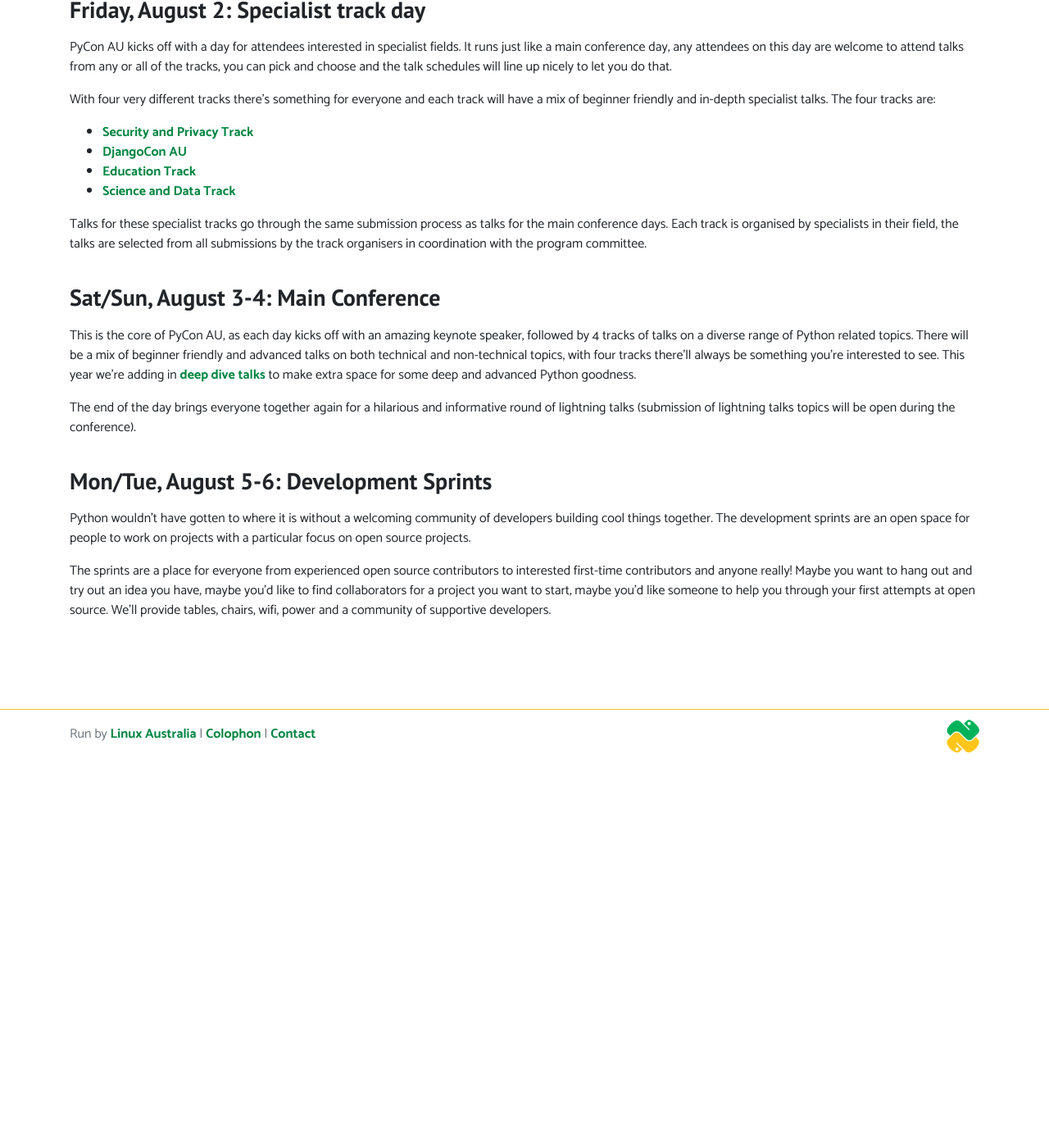
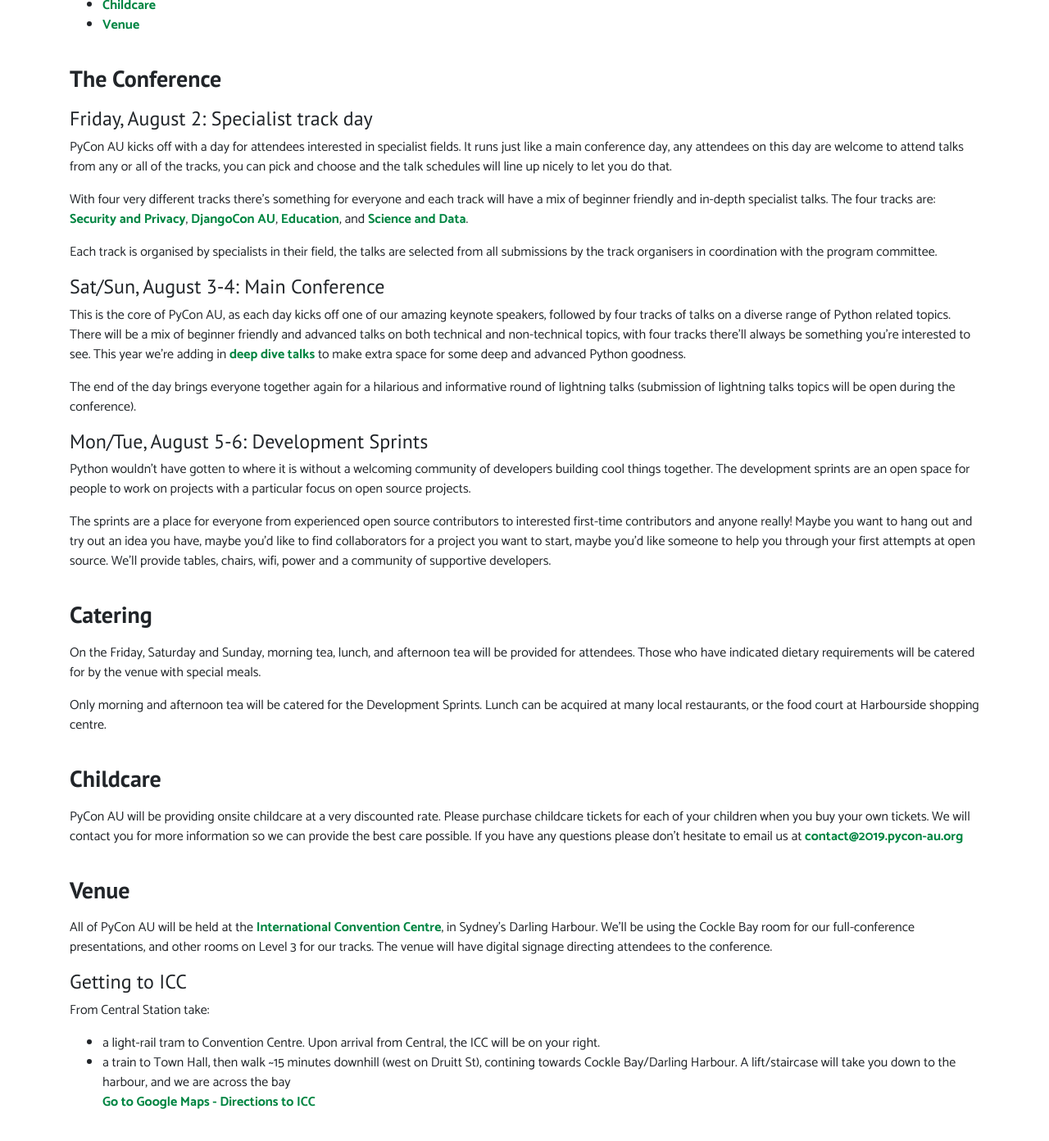
Before and after one commit to pyconau/2019.pycon-au.org, a Jekyll site: the page built from _pages/attend.md, in a window 1280 px wide and 1400 px high, scrolled down 475 px. Shown: the top 1392 px of the window at 82% size. Built offline with Jekyll 4.4.1, drawn with Linux system fonts in a browser that asks for light colours; some of the changed text lies outside the part shown.

Commit message:
add attend and ticket pages

```diff
--- a/_config.yml
+++ b/_config.yml
@@ -10,8 +10,8 @@ encoding: "bom|utf-8"
 navigationLinks:
  - {permalink: '/about/', text: "About"}
  - {permalink: '/news/', text: "News"}
- - {permalink: '/speak/', text: "Speak"}
  - {permalink: '/attend/', text: "Attend"}
+ - {permalink: '/attend/tickets/', text: "Tickets"}
  - {permalink: '/assistance/', text: "Financial Aid"}
  - {permalink: '/sponsor/', text: "Sponsor"}
  - {permalink: '/conduct/', text: "Conduct"}
@@ -24,6 +24,11 @@ conferenceDays:
  - Tuesday
 
 attendLinks:
+ - {permalink: '/attend/', text: "Attend"}
+ - {permalink: '/attend/tickets', text: "Tickets"}
+ - {permalink: '/attend/ticket-tiers', text: "Ticket Tiers"}
+ - {permalink: '/attend/shirts', text: "Shirts"}
+ - {permalink: '/attend/badges/', text: "Badges"}
 
 include:
  - _pages
--- /dev/null
+++ b/_includes/nav-attend.html
@@ -0,0 +1 @@
+<h6 class="attend-nav">See also: {% for nav in site.attendLinks %}{%- if nav.permalink == page.permalink -%}{{nav.text}}{%-else-%}<a href="{{nav.permalink}}">{{nav.text}}</a> {%-endif %}{% if forloop.last == false%}, {% endif%}{%endfor-%}</h6>
--- a/_pages/attend.md
+++ b/_pages/attend.md
@@ -3,35 +3,76 @@ layout: page
 title: Attend
 snake: rainbow
 permalink: /attend/
+sponsors: true
 
 ---
 
-## Coming soon
+{% include nav-attend.html %}
 
-Ticket sales are not open yet and the full detail of the schedule can only be available once the talk selection has been finalised, but here's roughly how it'll look. Don't forget to keep the evenings free, this is a conference where people talk to each other and hang out in the evenings.
+# Contents
+* [The Conference](#conf)
+* [Catering](#catering)
+* [Childcare](#childcare)
+* [Venue](#venue)
 
-### Friday, August 2: Specialist track day
+### <a name="conf"></a> The Conference
+
+#### Friday, August 2: Specialist track day
 
 PyCon AU kicks off with a day for attendees interested in specialist fields. It runs just like a main conference day, any attendees on this day are welcome to attend talks from any or all of the tracks, you can pick and choose and the talk schedules will line up nicely to let you do that.
 
-With four very different tracks there's something for everyone and each track will have a mix of beginner friendly and in-depth specialist talks. The four tracks are:
+With four very different tracks there's something for everyone and each track will have a mix of beginner friendly and in-depth specialist talks. The four tracks are: [Security and Privacy](/security-and-privacy-track), [DjangoCon AU](/djangoconau/), [Education](/education-track), and [Science and Data](/science-and-data-track).
 
-* [Security and Privacy Track](/security-and-privacy-track)
-* [DjangoCon AU](/djangoconau/)
-* [Education Track](/education-track)
-* [Science and Data Track](/science-and-data-track)
+Each track is organised by specialists in their field, the talks are selected from all submissions by the track organisers in coordination with the program committee.
 
-Talks for these specialist tracks go through the same submission process as talks for the main conference days. Each track is organised by specialists in their field, the talks are selected from all submissions by the track organisers in coordination with the program committee.
+#### Sat/Sun, August 3-4: Main Conference
 
-### Sat/Sun, August 3-4: Main Conference
-
-This is the core of PyCon AU, as each day kicks off with an amazing keynote speaker, followed by 4 tracks of talks on a diverse range of Python related topics. There will be a mix of beginner friendly and advanced talks on both technical and non-technical topics, with four tracks there'll always be something you're interested to see. This year we're adding in [deep dive talks](/news/deep-dive-talks/) to make extra space for some deep and advanced Python goodness.
+This is the core of PyCon AU, as each day kicks off one of our amazing keynote speakers, followed by four tracks of talks on a diverse range of Python related topics. There will be a mix of beginner friendly and advanced talks on both technical and non-technical topics, with four tracks there'll always be something you're interested to see. This year we're adding in [deep dive talks](/news/deep-dive-talks/) to make extra space for some deep and advanced Python goodness.
 
 The end of the day brings everyone together again for a hilarious and informative round of lightning talks (submission of lightning talks topics will be open during the conference).
 
 
-### Mon/Tue, August 5-6: Development Sprints
+#### Mon/Tue, August 5-6: Development Sprints
 
 Python wouldn't have gotten to where it is without a welcoming community of developers building cool things together. The development sprints are an open space for people to work on projects with a particular focus on open source projects.
 
 The sprints are a place for everyone from experienced open source contributors to interested first-time contributors and anyone really! Maybe you want to hang out and try out an idea you have, maybe you'd like to find collaborators for a project you want to start, maybe you'd like someone to help you through your first attempts at open source. We'll provide tables, chairs, wifi, power and a community of supportive developers.
+
+### <a name="catering"></a> Catering
+
+On the Friday, Saturday and Sunday, morning tea, lunch, and afternoon tea will be provided for attendees. Those who have indicated dietary requirements will be catered for by the venue with special meals.
+
+Only morning and afternoon tea will be catered for the Development Sprints. Lunch can be acquired at many local restaurants, or the food court at Harbourside shopping centre.
+
+### <a name="childcare"></a> Childcare
+
+PyCon AU will be providing onsite childcare at a very discounted rate. Please purchase childcare tickets for each of your children when you buy your own tickets. We will contact you for more information so we can provide the best care possible. If you have any questions please don't hesitate to email us at [contact@2019.pycon-au.org](mailto:contact@2019.pycon-au.org)
+
+### <a name="venue"></a> Venue
+
+All of PyCon AU will be held at the [International Convention
+Centre](https://www.iccsydney.com.au/about-icc-sydney), in Sydney's Darling
+Harbour. We'll be using the Cockle Bay room for our full-conference
+presentations, and other rooms on Level 3 for our tracks.
+The venue will have digital signage directing attendees to the conference.
+
+#### Getting to ICC
+
+From Central Station take:
+ * a light-rail tram to Convention Centre. Upon arrival from Central, the ICC will be on your right.
+ * a train to Town Hall, then walk ~15 minutes downhill (west on Druitt St), contining towards Cockle Bay/Darling Harbour. A lift/staircase will take you down to the harbour, and we are across the bay
+[Go to Google Maps - Directions to ICC](https://www.google.com.au/maps/dir//ICC+Sydney,+14+Darling+Dr,+Sydney+NSW+2000/)
+
+
+### Venue Map
+
+There will be signage and ushers on the ground level directing you to the escalators to Level 3. We will be holding the opening and closing day events in the Cockle Bay room, and tracks in the rooms around this area.
+
+<img src="/static/img/venuemap.png"  class="img-fluid"  style="padding: 6em" alt="Venue Map"/>
+
+Childcare will be in room C4.2, on Level 4, which is accessible via the lifts near the Quiet Room (C3.1).
+
+The Quiet Room in C3.1 is a designated quiet space. Please use this room for quiet activity. We ask you do not have loud conversations, or take phone calls, in this space.
+
+
+As well as our [schedule](/schedule), the digital signs in front of each room will display the talks to be held in that room.
```
Also changed, not shown: _includes/badge-template.html (added, +32 -0 lines), _includes/shirt-sizes.html (added, +112 -0 lines), _includes/ticket-matrix.html (added, +101 -0 lines), _pages/attend/badges.md (added, +38 -0 lines), _pages/attend/shirts.md (added, +14 -0 lines), _pages/attend/ticket-tiers.md (added, +67 -0 lines), _pages/attend/tickets.md (added, +80 -0 lines), _includes/badge.svg (added), static/img/venuemap.png (added).
